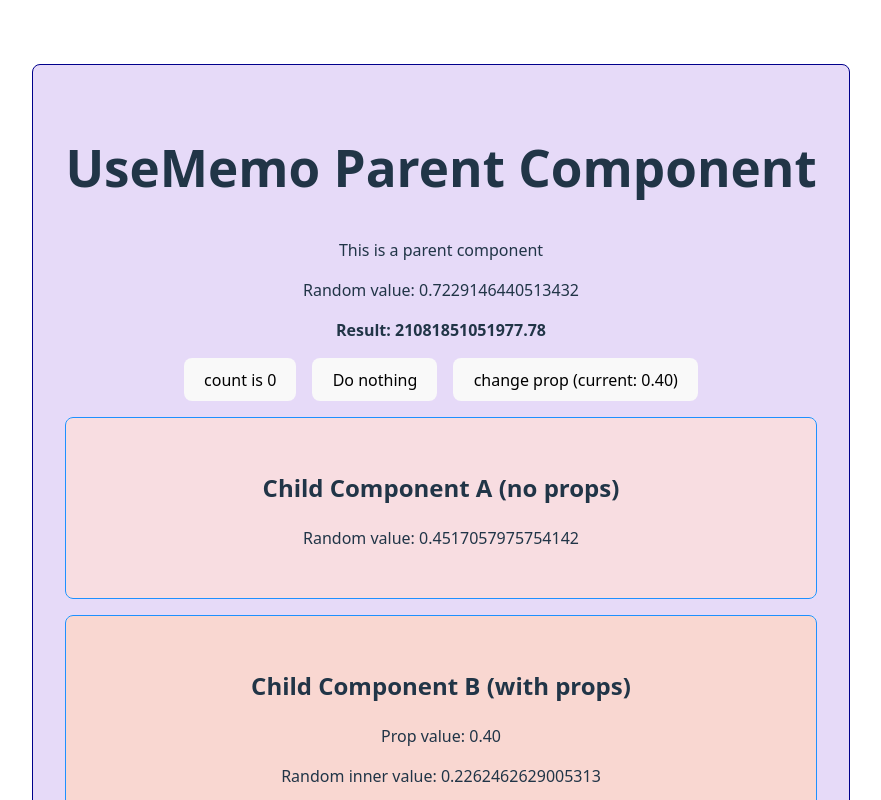
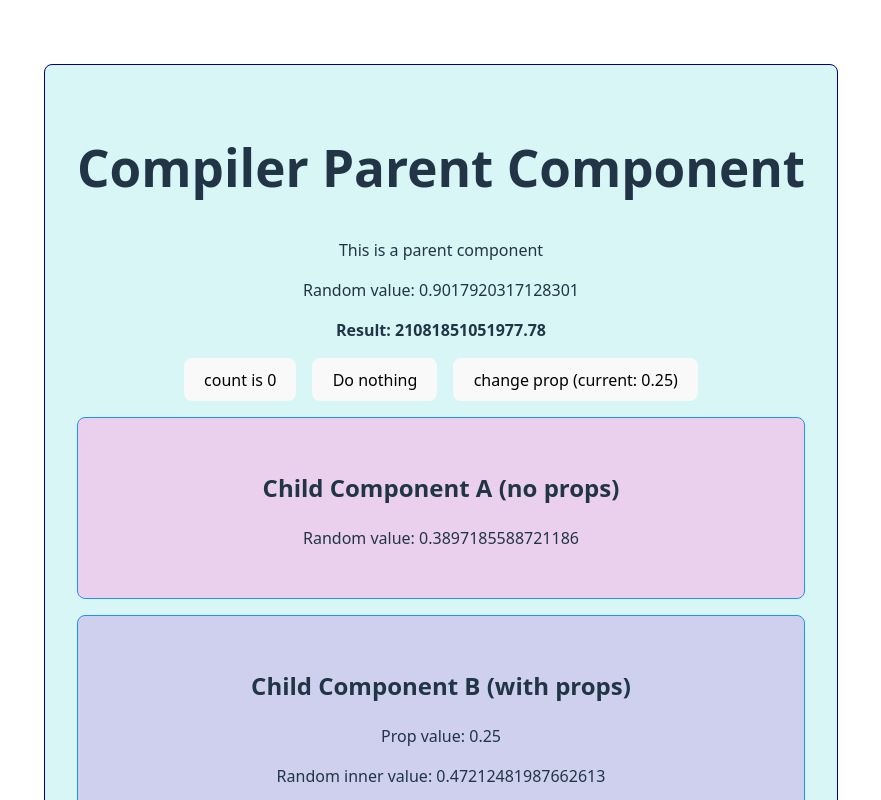
Before and after one commit to thuchede/react-compiler-showcase, a React (Vite) app: page / in a window 1280 px wide. Shown: the top 800 px of the page, without its empty margins (199-1080 px from the left). Built offline with nearby package versions, Linux system fonts and the light colour scheme.

Commit message:
compiler step 1: partial migration using annotations

```diff
--- a/src/App.tsx
+++ b/src/App.tsx
@@ -12,8 +12,8 @@ function App() {
             {/*<ParentComponent />*/}
             {/*<MemoParentComponent />*/}
             {/*<UseCallbackParentComponent />*/}
-            <UseMemoParentComponent />
-            {/*<CompilerParentComponent />*/}
+            {/*<UseMemoParentComponent />*/}
+            <CompilerParentComponent />
         </div>
     </>
   )
--- a/src/components/CompilerParent.tsx
+++ b/src/components/CompilerParent.tsx
@@ -3,6 +3,7 @@ import {getRandomHexColor} from "../utils/getRandomHexColor.ts";
 import {Container} from "./Container.tsx";
 
 export const CompilerParentComponent = () => {
+    'use memo';
     const [count, setCount] = useState(0)
     const randomNumber = Math.random()
     const [prop, setProp] = useState(Math.random().toFixed(2))
@@ -39,6 +40,7 @@ export const CompilerParentComponent = () => {
 }
 
 const CompilerChildComponent = () => {
+    'use memo';
     const rand = Math.random()
     const bg = getRandomHexColor()
     return <Container>
--- a/vite.config.ts
+++ b/vite.config.ts
@@ -4,12 +4,12 @@ import react from '@vitejs/plugin-react'
 // https://vite.dev/config/
 export default defineConfig({
   plugins: [react({
-      // babel: {
-      //     plugins: [
-      //         ['babel-plugin-react-compiler', {
-      //             // compilationMode: 'annotation',
-      //         }]
-      //     ],
-      // },
+      babel: {
+          plugins: [
+              ['babel-plugin-react-compiler', {
+                  compilationMode: 'annotation',
+              }]
+          ],
+      },
   })],
 })
```
